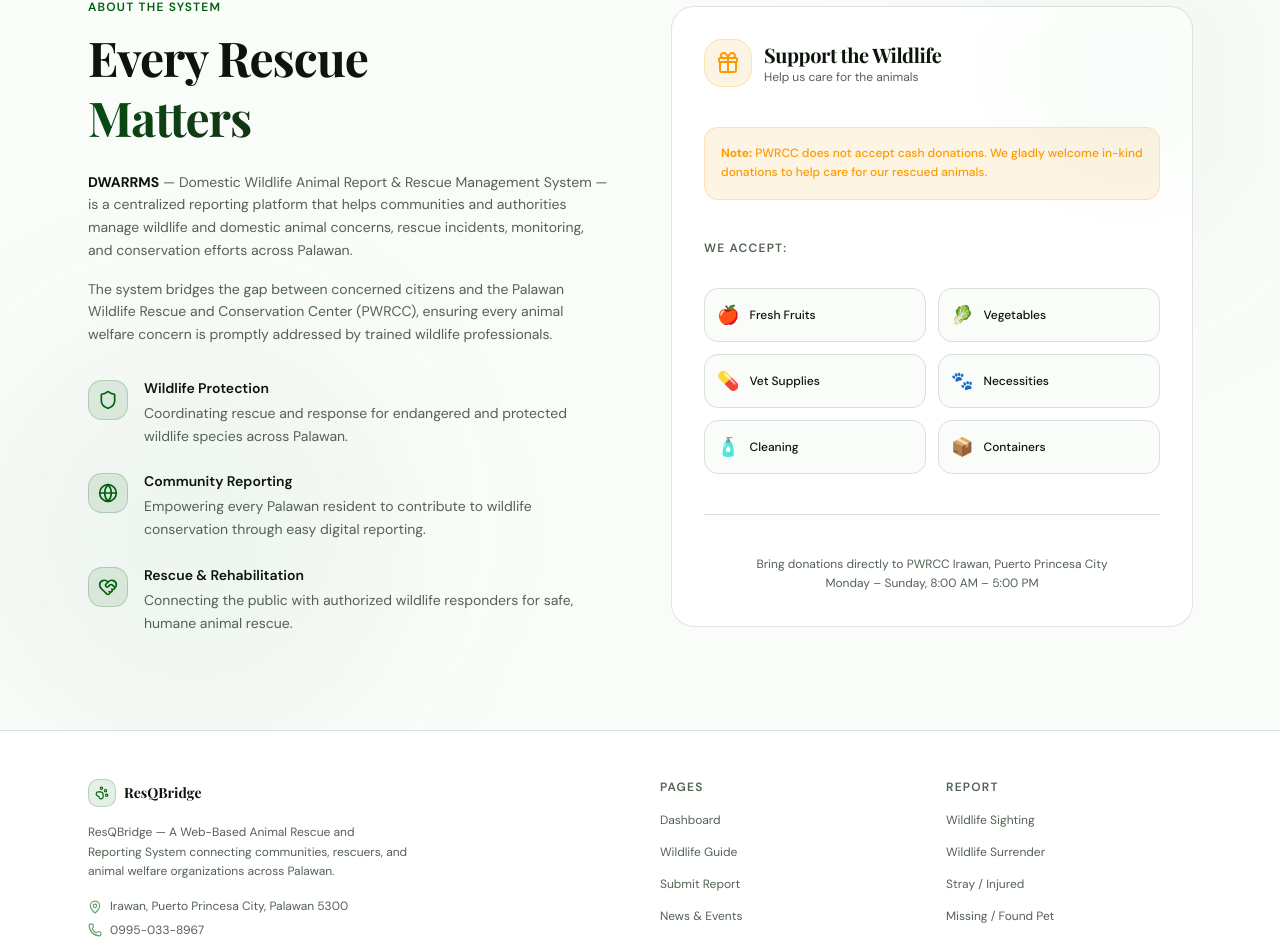
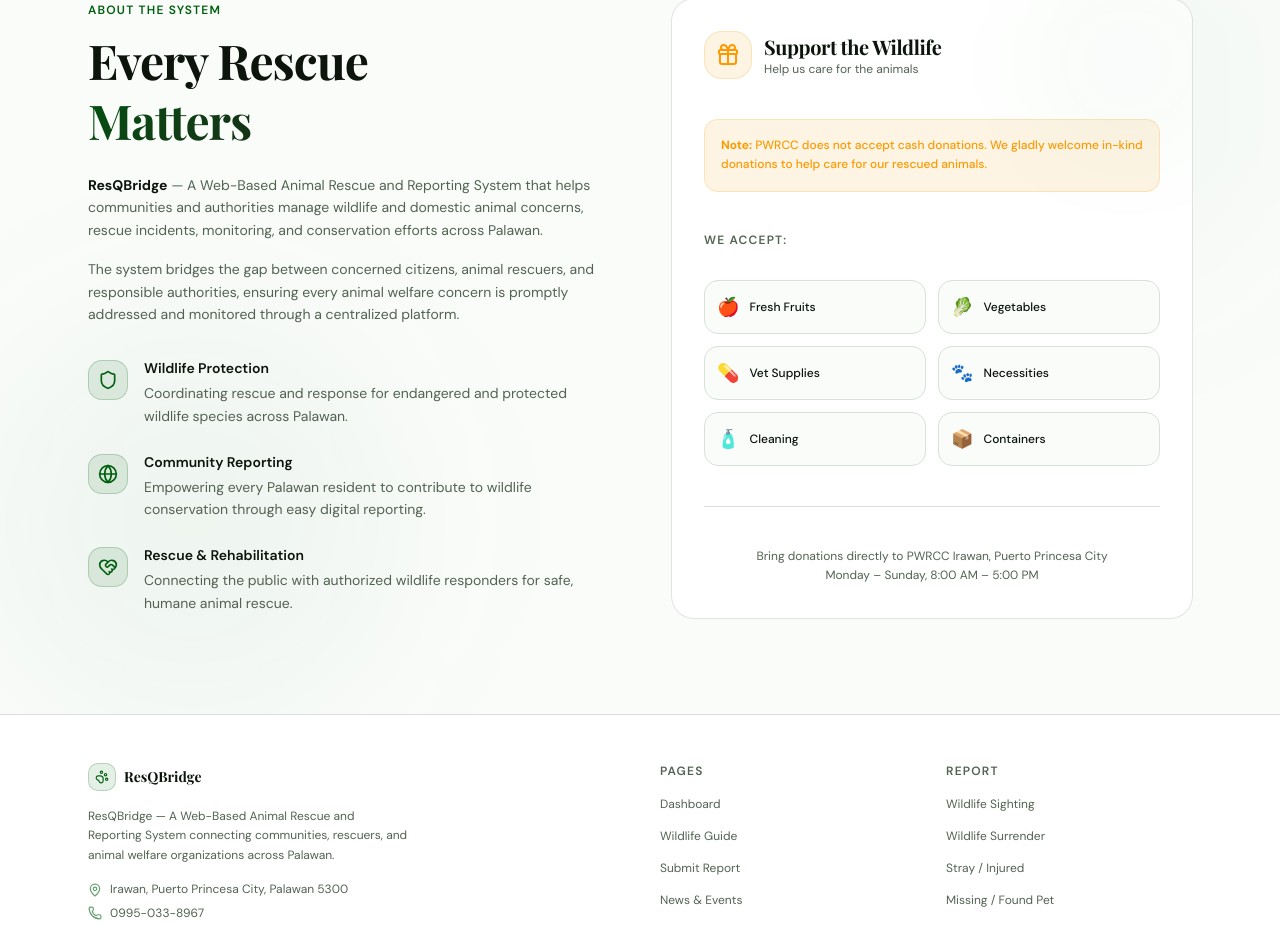
Before and after one commit to RRThrsh/ResQBridge, a React (Vite) app: page / in a window 1280 px wide. Shown: the part 3064-4016 px from the top of the page. Built offline with nearby package versions, Linux system fonts and the light colour scheme; no server answers; a web font is replaced by a local one.

Commit message:
Update About section branding to ResQBridge

```diff
--- a/src/components/sections/AboutSection.tsx
+++ b/src/components/sections/AboutSection.tsx
@@ -44,15 +44,14 @@ export function AboutSection() {
               <span className="text-gradient">Matters</span>
             </h2>
             <p className="text-muted-foreground text-sm leading-relaxed mb-4">
-              <strong className="text-foreground">DWARRMS</strong> — Domestic Wildlife Animal Report & Rescue
-              Management System — is a centralized reporting platform that helps communities and
-              authorities manage wildlife and domestic animal concerns, rescue incidents, monitoring,
-              and conservation efforts across Palawan.
-            </p>
+  <strong className="text-foreground">ResQBridge</strong> — A Web-Based Animal Rescue and Reporting System
+  that helps communities and authorities manage wildlife and domestic animal concerns,
+  rescue incidents, monitoring, and conservation efforts across Palawan.
+</p>
             <p className="text-muted-foreground text-sm leading-relaxed mb-8">
-              The system bridges the gap between concerned citizens and the Palawan Wildlife Rescue
-              and Conservation Center (PWRCC), ensuring every animal welfare concern is promptly
-              addressed by trained wildlife professionals.
+              The system bridges the gap between concerned citizens, animal rescuers,
+              and responsible authorities, ensuring every animal welfare concern is
+              promptly addressed and monitored through a centralized platform.
             </p>
 
             {/* Features */}
```
